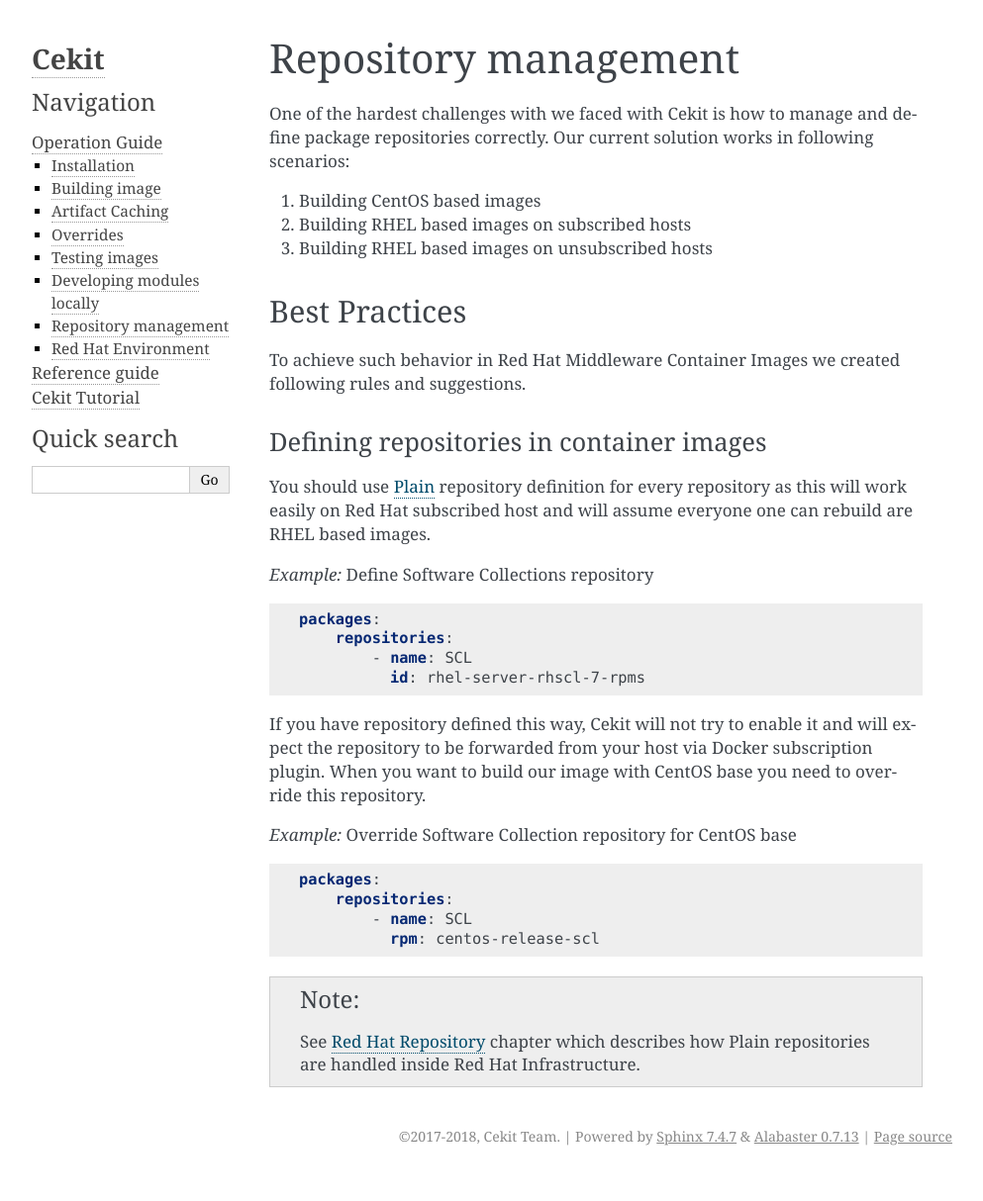
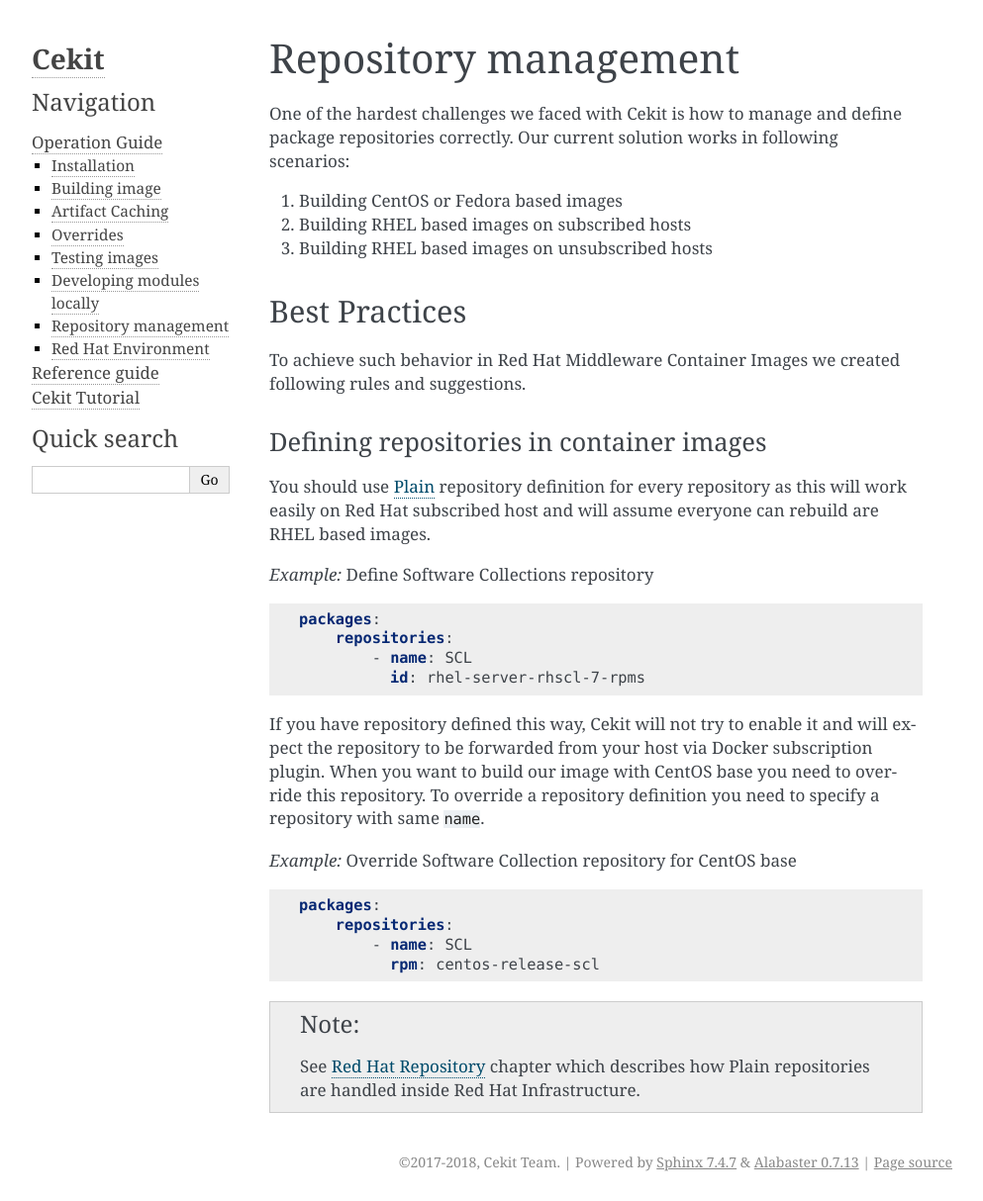
Before and after one commit to cekit/cekit, a Sphinx documentation site: the page built from docs/repository_management.rst, in a window 1280 px wide. Shown: the whole page at 99% size, without its empty margins (148-1141 px from the left). Built offline with Sphinx 7.4.7, drawn with Linux system fonts in a browser that asks for light colours; before the commit the page ends 1188 px from its top, so only the background shows below that.

Commit message:
updated docs with requested changes

```diff
--- a/docs/descriptor/packages.rst
+++ b/docs/descriptor/packages.rst
@@ -35,7 +35,7 @@
 
 ``Plain``
 ^^^^^^^^^
-This is the default option. With this approach you specify repository id and Cekit will not perform any action and expect the repository definition exists inside the image.
+This is the default option. With this approach you specify repository id and Cekit will not perform any action and expect the repository definition exists inside the image. This is useful as a hint which repository must be present for particular image to be buildable. The definition can be overridden by your preferred way of injecting repositories inside the image.
 
 .. code:: yaml
 
@@ -43,6 +43,7 @@
         repositories:
             - name: extras
               id: rhel7-extras-rpm
+	      description: "Repository containing extras RHEL7 extras packages"
 
 .. note::
    Behavior of plain repositories is changed when running in :ref:`Red Hat Environment<redhat_env>`.
--- a/docs/redhat.rst
+++ b/docs/redhat.rst
@@ -29,15 +29,13 @@
 
 * ``name`` - contains name of the image
 * ``version`` - contains version of the image
-* ``architecture`` - contains architecture of the image
 
 .. _redhat_repo:
 
 Repositories
 ------------
 
-As we are building on not properly subscribed RHEL system and using internal repositories we need
-to convert our plain type repositories into OSBS ones.
+In Red Hat we are using ODCS to access repositories for building our container images. To make our life little bit easier Cekit converts all :ref:`Plain<repo_plain>` type repositories into :ref:`ODCS<repo_odcs>` ones. This assures we can perform reproducible builds of our images without any overrides or changes into image descriptors.
 
 *Example:* Following :ref:`Plain<repo_plain>` repository:
 
--- a/docs/repository_management.rst
+++ b/docs/repository_management.rst
@@ -4,10 +4,10 @@
 Repository management
 ======================
 
-One of the hardest challenges with we faced with Cekit is how to manage and define package repositories
+One of the hardest challenges we faced with Cekit is how to manage and define package repositories
 correctly. Our current solution works in following scenarios:
 
-1) Building CentOS based images
+1) Building CentOS or Fedora based images
 2) Building RHEL based images on subscribed hosts
 3) Building RHEL based images on unsubscribed hosts
 
@@ -20,7 +20,7 @@
 Defining repositories in container images
 ^^^^^^^^^^^^^^^^^^^^^^^^^^^^^^^^^^^^^^^^^
 
-You should use :ref:`Plain<repo_plain>` repository definition for every repository as this will work easily on Red Hat subscribed host and will assume everyone one can rebuild are RHEL based images.
+You should use :ref:`Plain<repo_plain>` repository definition for every repository as this will work easily on Red Hat subscribed host and will assume everyone can rebuild are RHEL based images.
 
 
 *Example:* Define Software Collections repository
@@ -32,7 +32,7 @@
             - name: SCL
               id: rhel-server-rhscl-7-rpms
 
-If you have repository defined this way, Cekit will not try to enable it and will expect the repository to be forwarded from your host via Docker subscription plugin. When you want to build our image with CentOS base you need to override this repository.
+If you have repository defined this way, Cekit will not try to enable it and will expect the repository to be forwarded from your host via Docker subscription plugin. When you want to build our image with CentOS base you need to override this repository. To override a repository definition you need to specify a repository with same ``name``.
 
 *Example:* Override Software Collection repository for CentOS base
 
```
Also changed, not shown: other parts of docs/descriptor/packages.rst (+1 -1 lines), other parts of docs/redhat.rst (+1 -1 lines).
